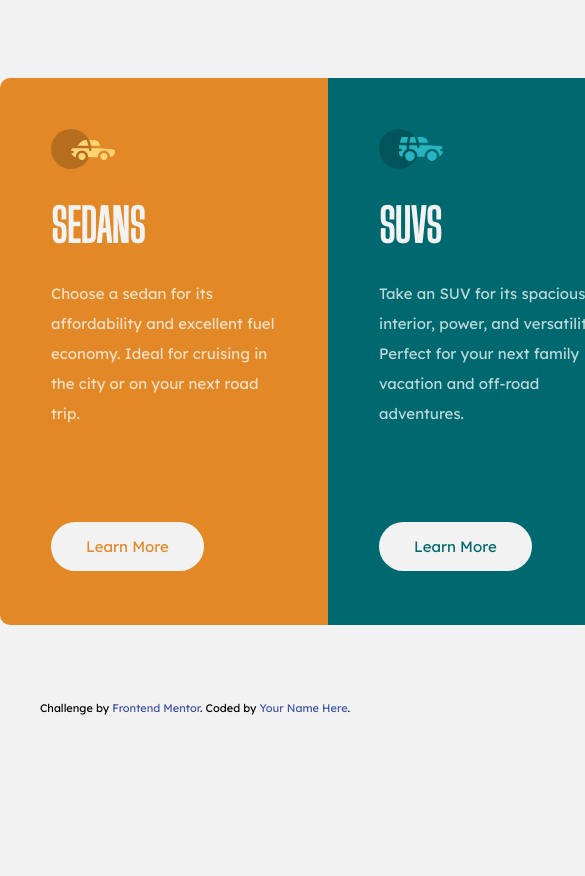
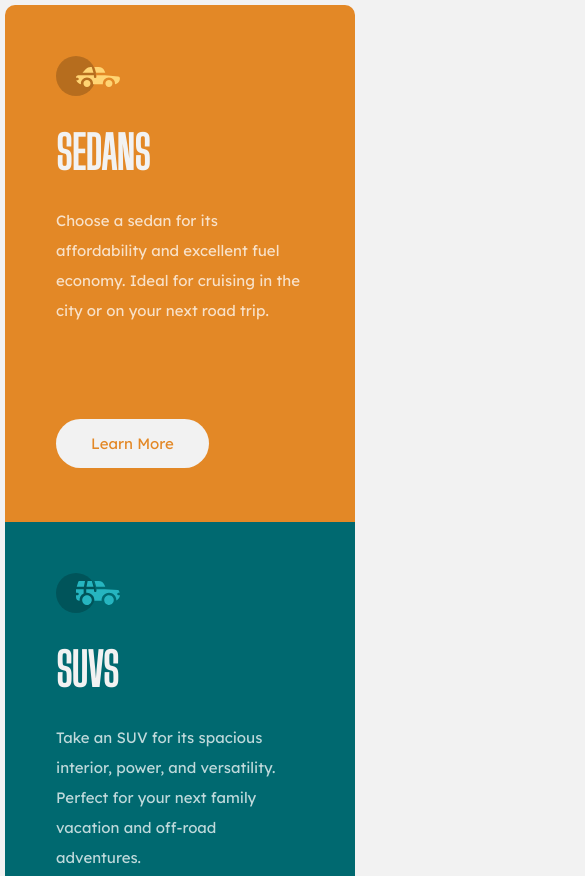
Before and after one commit to KKocot/3-column-preview-card-component-main, a plain HTML site: page index.html in a window 390 px wide. Shown: the top 876 px of the page, 585 px wide, since content can reach past the window. Drawn offline with Linux system fonts and the light colour scheme.

Commit message:
small_details

```diff
--- a/index.css
+++ b/index.css
@@ -96,11 +96,11 @@ body {
 .attribution a {
   color: hsl(228, 45%, 44%);
 }
-@media (max-width: 380px) {
+@media (max-width: 750px) {
   .main_card {
     display: flex;
     flex-direction: column;
     width: 350px;
-    margin: auto;
+    margin: 5px;
   }
 }
--- a/index.html
+++ b/index.html
@@ -59,7 +59,7 @@
       Challenge by
       <a href="https://www.frontendmentor.io?ref=challenge" target="_blank"
         >Frontend Mentor</a
-      >. Coded by <a href="#">Your Name Here</a>.
+      >. Coded by <a href="#">K.Kocot</a>.
     </div>
   </body>
 </html>
```
